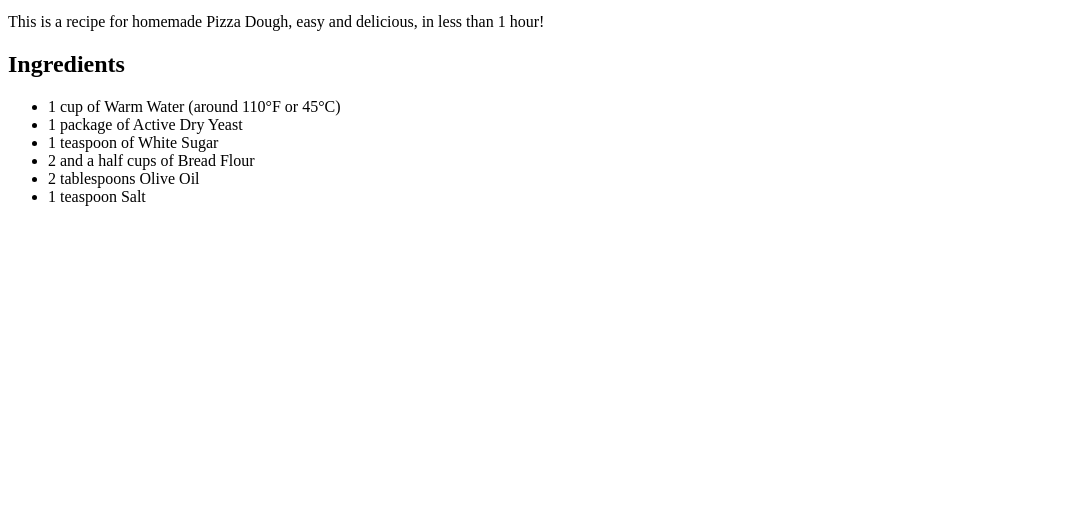
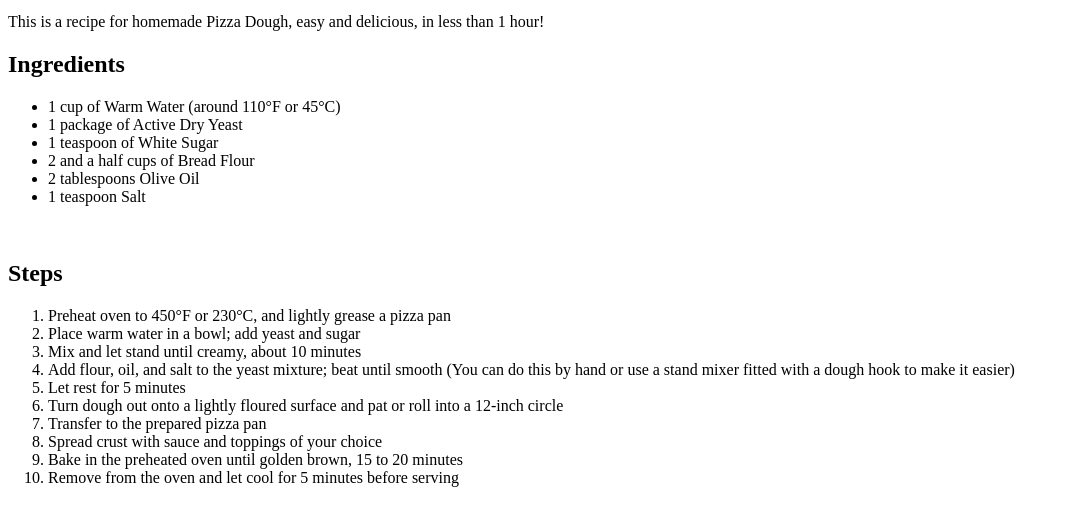
Before and after one commit to HebiRyuuk/odin-recipes, a plain HTML site: page recipes/pizza.html in a window 1280 px wide. Shown: the part 127-652 px from the top of the page, without its empty margins (0-1070 px from the left). Drawn offline with Linux system fonts and the light colour scheme.

Commit message:
"Fixed images/pizza not showing in recipes/pizza" "Added Steps to recipes/pizza.html"

```diff
--- a/recipes/pizza.html
+++ b/recipes/pizza.html
@@ -8,7 +8,7 @@
     <body>
         <a href="../index.html">Go Back</a>
         <h1>Pizza</h1>
-        <img src="./images/pizza.jpeg" alt="Regular Pizza">
+        <img src="../images/pizza.jpeg" alt="Regular Pizza">
         <p>This is a recipe for homemade Pizza Dough, easy and delicious, in less than 1 hour!</p>
         <h2>Ingredients</h2>
         <ul>
@@ -19,5 +19,19 @@
             <li>2 tablespoons Olive Oil</li>
             <li>1 teaspoon Salt</li>
         </ul>
+        <br>
+        <h2>Steps</h2>
+        <ol>
+            <li>Preheat oven to 450°F or 230°C, and lightly grease a pizza pan</li>
+            <li>Place warm water in a bowl; add yeast and sugar</li>
+            <li>Mix and let stand until creamy, about 10 minutes</li>
+            <li>Add flour, oil, and salt to the yeast mixture; beat until smooth (You can do this by hand or use a stand mixer fitted with a dough hook to make it easier)</li>
+            <li>Let rest for 5 minutes</li>
+            <li>Turn dough out onto a lightly floured surface and pat or roll into a 12-inch circle</li>
+            <li>Transfer to the prepared pizza pan</li>
+            <li>Spread crust with sauce and toppings of your choice</li>
+            <li>Bake in the preheated oven until golden brown, 15 to 20 minutes</li>
+            <li>Remove from the oven and let cool for 5 minutes before serving</li>
+        </ol>
     </body>
 </html>
```
